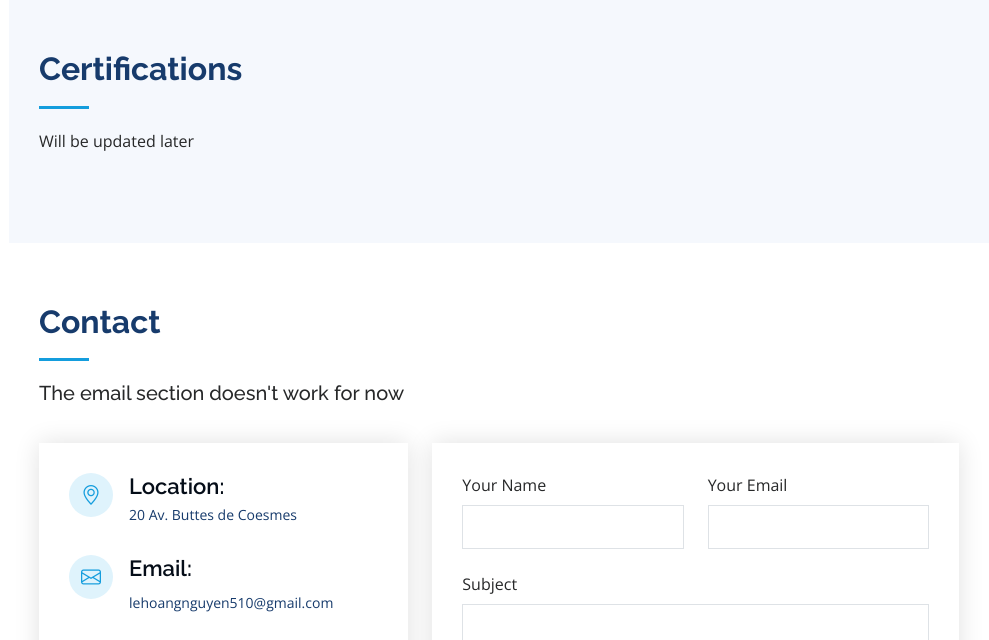
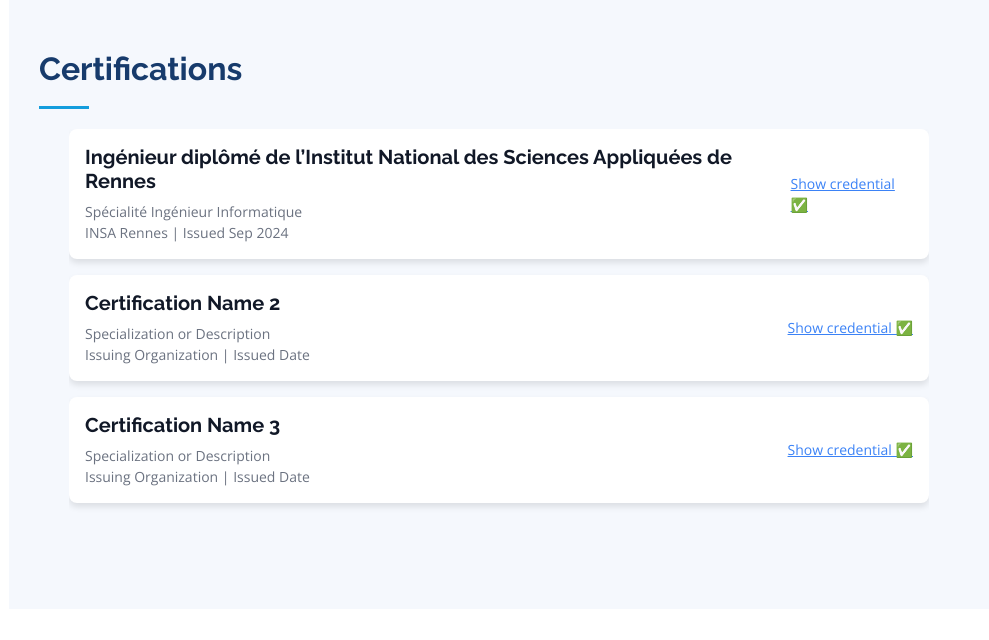
Before and after one commit to LeHoang510/LeHoang510.github.io, a plain HTML site: page index.html in a window 1280 px wide. Shown: the part 6160-6800 px from the top of the page, without its empty margins (291-1280 px from the left). Drawn offline with nearby package versions, Linux system fonts and the light colour scheme.

Commit message:
add cert

```diff
--- a/assets/css/style.css
+++ b/assets/css/style.css
@@ -899,6 +899,42 @@ nav[aria-label="Page navigation"] {
 }
 
 /*--------------------------------------------------------------
+# Certifications
+--------------------------------------------------------------*/
+.certification-items {
+  transition: transform 0.5s ease-in-out;
+  overflow: hidden;
+}
+.certification-item {
+  background: white;
+  border-radius: 8px;
+  box-shadow: 0 4px 6px rgba(0, 0, 0, 0.1);
+  padding: 16px;
+  margin-bottom: 16px;
+  display: flex;
+  justify-content: space-between;
+  align-items: center;
+}
+
+.certification-item h3 {
+  font-size: 1.25rem;
+  font-weight: bold;
+  color: #111827;
+}
+
+.certification-item p {
+  font-size: 0.875rem;
+  color: #6b7280;
+}
+
+.certification-item .credential {
+  font-size: 0.875rem;
+  color: #3b82f6;
+  text-decoration: underline;
+  cursor: pointer;
+}
+
+/*--------------------------------------------------------------
 # Services
 --------------------------------------------------------------*/
 .services .icon-box {
--- a/assets/js/main.js
+++ b/assets/js/main.js
@@ -298,5 +298,4 @@
    * Initiate Pure Counter
    */
   new PureCounter();
-
 })()
--- a/index.html
+++ b/index.html
@@ -581,7 +581,39 @@
       <div class="container">
         <div class="section-title">
           <h2>Certifications</h2>
-          <p>Will be updated later</p>
+
+          <div class="container" data-aos="fade-up" data-aos-delay="100">
+            <div class="certification-items">
+            <!-- Certification 1 -->
+            <div class="certification-item">
+              <div>
+                <h3>Ingénieur diplômé de l’Institut National des Sciences Appliquées de Rennes</h3>
+                <p>Spécialité Ingénieur Informatique</p>
+                <p>INSA Rennes | Issued Sep 2024</p>
+              </div>
+              <div class="credential">Show credential ✅</div>
+            </div>
+
+            <!-- Certification 2 -->
+            <div class="certification-item">
+              <div>
+                <h3>Certification Name 2</h3>
+                <p>Specialization or Description</p>
+                <p>Issuing Organization | Issued Date</p>
+              </div>
+              <div class="credential">Show credential ✅</div>
+            </div>
+
+            <!-- Certification 3 -->
+            <div class="certification-item">
+              <div>
+                <h3>Certification Name 3</h3>
+                <p>Specialization or Description</p>
+                <p>Issuing Organization | Issued Date</p>
+              </div>
+              <div class="credential">Show credential ✅</div>
+            </div>
+          </div>
         </div>
       </div>
     </section>
```
